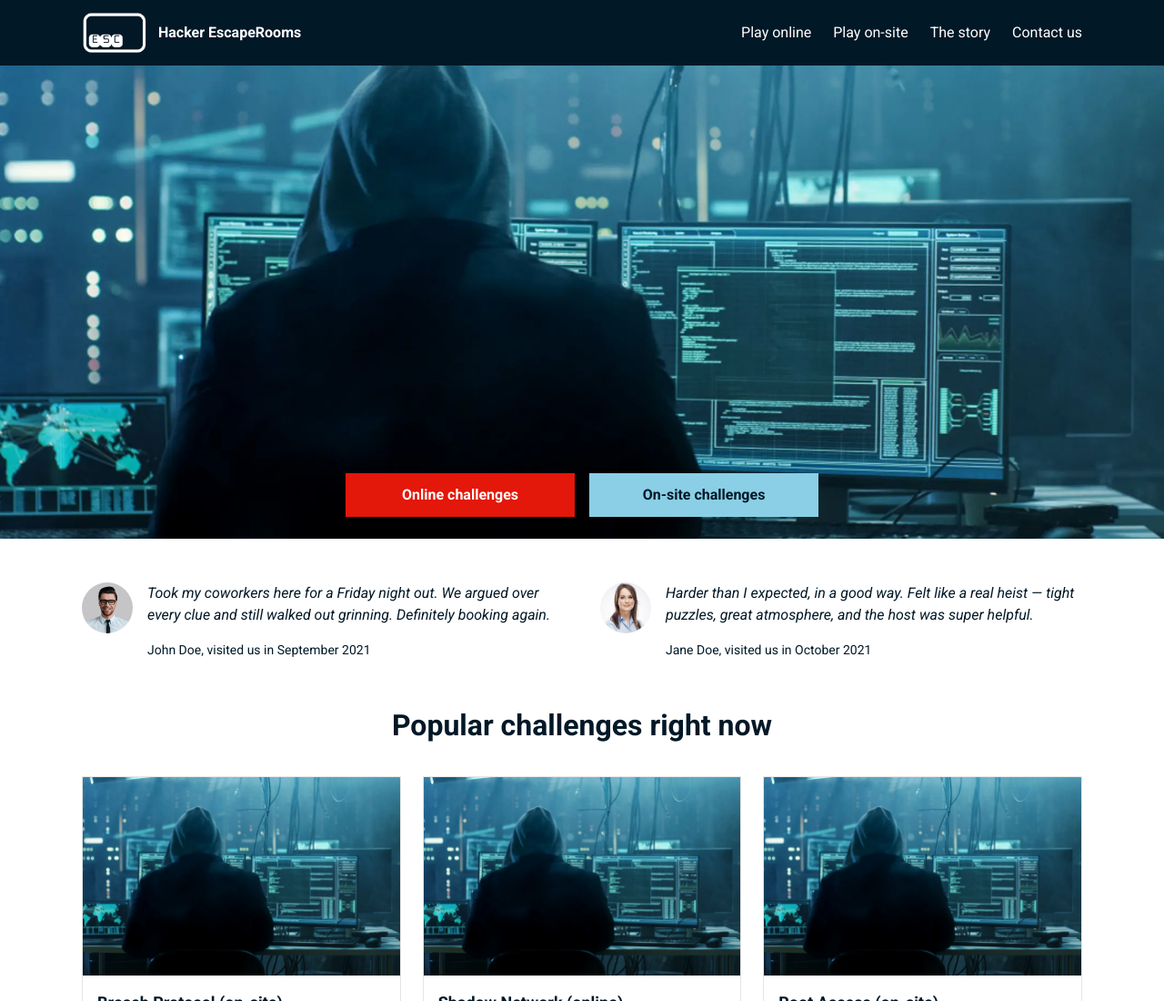
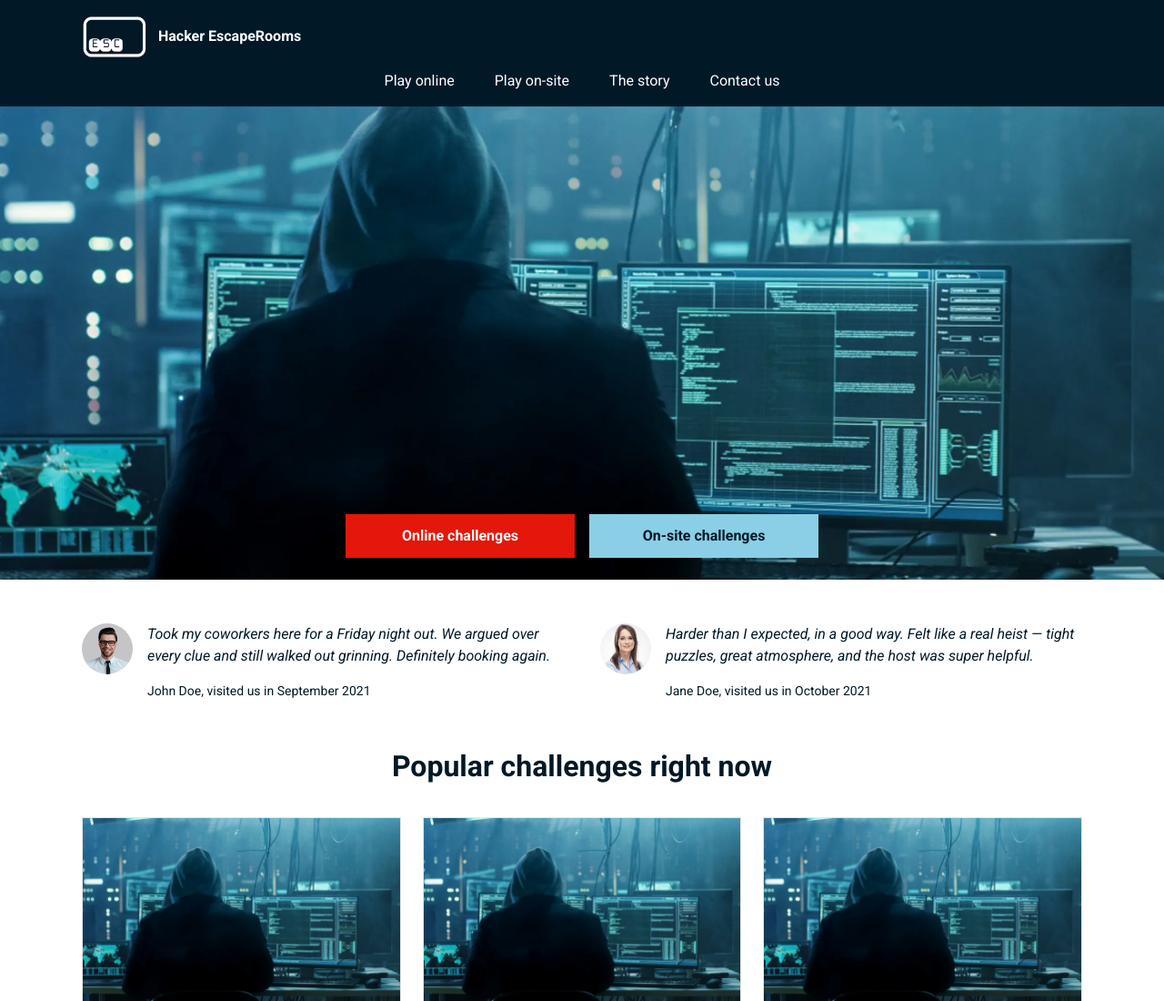
Before and after one commit to youssefAzroun/ESC, a plain HTML site: page index.html in a window 1280 px wide. Shown: the top 1100 px of the page at 91% size. Drawn offline with Linux system fonts and the light colour scheme.

Commit message:
Refactor CSS comments for clarity and consistency; update styles for header, hero, testimonials, and challenges sections to improve layout and responsiveness.

```diff
--- a/script.js
+++ b/script.js
@@ -1,7 +1,9 @@
+// mobile menu open / close
 (function () {
   const navToggle = document.querySelector(".nav-toggle");
   const primaryNav = document.querySelector(".primary-nav");
 
+  // nothing to do if the button isn't on the page
   if (!navToggle || !primaryNav) {
     return;
   }
@@ -11,23 +13,27 @@
     navToggle.setAttribute("aria-expanded", String(isOpen));
   }
 
+  // hamburger click
   navToggle.addEventListener("click", function () {
     const isOpen = navToggle.getAttribute("aria-expanded") === "true";
     setNavOpen(!isOpen);
   });
 
+  // close after picking a link
   primaryNav.querySelectorAll("a").forEach(function (link) {
     link.addEventListener("click", function () {
       setNavOpen(false);
     });
   });
 
+  // close with Escape
   document.addEventListener("keydown", function (event) {
     if (event.key === "Escape") {
       setNavOpen(false);
     }
   });
 
+  // if they resize back up to desktop, shut the menu
   window.addEventListener("resize", function () {
     if (window.matchMedia("(min-width: 769px)").matches) {
       setNavOpen(false);
--- a/style.css
+++ b/style.css
@@ -1,4 +1,4 @@
-/* Brand tokens from style guide */
+/* colors from the brand guide */
 :root {
   --color-red: #e3170a;
   --color-navy: #011827;
@@ -57,6 +57,7 @@ figure {
   margin: 0;
 }
 
+/* hide text visually but keep it for screen readers */
 .visually-hidden {
   position: absolute;
   width: 1px;
@@ -69,12 +70,13 @@ figure {
   border: 0;
 }
 
+/* keeps content from stretching too wide on big monitors */
 .container {
   width: min(100% - 2rem, var(--container-width));
   margin-inline: auto;
 }
 
-/* Temporary CSS image placeholders */
+/* leftover placeholder style, in case we need it again */
 .img-placeholder {
   background-color: var(--color-steel);
   background-image: repeating-linear-gradient(
@@ -86,7 +88,7 @@ figure {
   );
 }
 
-/* Buttons */
+/* button styles (red / blue / outline) */
 .btn {
   display: inline-flex;
   align-items: center;
@@ -148,7 +150,7 @@ figure {
   white-space: nowrap;
 }
 
-/* Header */
+/* header — logo on top, nav centered underneath */
 .site-header {
   position: sticky;
   top: 0;
@@ -159,16 +161,22 @@ figure {
 
 .header-inner {
   display: flex;
-  align-items: center;
-  justify-content: space-between;
-  gap: 1rem;
+  flex-direction: column;
+  align-items: flex-start;
+  gap: 0.75rem;
+  padding-block: 1rem;
   min-height: var(--header-height);
+}
+
+.primary-nav {
+  width: 100%;
 }
 
 .primary-nav ul {
   display: flex;
   flex-wrap: wrap;
-  gap: 1.5rem;
+  justify-content: center;
+  gap: 2.75rem; /* space between the nav links */
 }
 
 .primary-nav a {
@@ -206,7 +214,7 @@ figure {
   background: var(--color-white);
 }
 
-/* Hero */
+/* hero — buttons sit on top of the image on desktop */
 .hero {
   position: relative;
   background: var(--color-navy);
@@ -236,7 +244,7 @@ figure {
   flex: 1 1 200px;
 }
 
-/* Testimonials */
+/* customer quotes */
 .testimonials {
   padding: 3rem 0 2rem;
   background: var(--color-white);
@@ -277,7 +285,7 @@ figure {
   color: var(--color-text);
 }
 
-/* Challenges */
+/* popular rooms */
 .challenges {
   padding: 1rem 0 3.5rem;
   background: var(--color-white);
@@ -371,7 +379,7 @@ figure {
   min-width: 200px;
 }
 
-/* Story */
+/* dark "our story" band */
 .story {
   padding: 4rem 0;
   background: var(--color-navy);
@@ -389,7 +397,7 @@ figure {
   line-height: 1.7;
 }
 
-/* Feature blocks */
+/* alternating image / text sections */
 .feature {
   display: grid;
   grid-template-columns: repeat(2, minmax(0, 1fr));
@@ -429,7 +437,7 @@ figure {
   margin-top: 0.5rem;
 }
 
-/* Footer */
+/* page footer */
 .site-footer {
   padding: 3rem 0;
   background: var(--color-navy);
@@ -466,7 +474,7 @@ figure {
   font-size: 0.9375rem;
 }
 
-/* Focus styles */
+/* keyboard focus outline */
 a:focus-visible,
 .btn:focus-visible,
 .nav-toggle:focus-visible {
@@ -474,11 +482,12 @@ a:focus-visible,
   outline-offset: 3px;
 }
 
+/* brand name wraps on phones only */
 .brand-break {
   display: none;
 }
 
-/* Responsive */
+/* ----- smaller screens ----- */
 @media (max-width: 960px) {
   .challenge-grid {
     grid-template-columns: repeat(2, minmax(0, 1fr));
@@ -489,11 +498,13 @@ a:focus-visible,
   }
 }
 
+/* phone layout */
 @media (max-width: 768px) {
   .container {
     width: min(100% - 1.5rem, var(--container-width));
   }
 
+  /* hide desktop nav on mobile — links are in the footer */
   .nav-toggle {
     display: none;
   }
@@ -521,7 +532,7 @@ a:focus-visible,
     display: inline;
   }
 
-  /* Hero: image first, CTAs below (not overlaid) */
+  /* on phones the buttons go under the image instead of on top */
   .hero {
     background: var(--color-white);
   }
@@ -545,7 +556,7 @@ a:focus-visible,
     flex: none;
   }
 
-  /* Mobile CTA pattern: blue on-site button + online text link */
+  /* blue button on top, online as a plain link underneath */
   .cta-pair {
     display: flex;
     flex-direction: column;
@@ -578,7 +589,7 @@ a:focus-visible,
     text-decoration: underline;
   }
 
-  /* Single centered testimonial */
+  /* only show one review on small screens */
   .testimonials {
     padding: 2.5rem 0 2rem;
   }
@@ -620,7 +631,7 @@ a:focus-visible,
     font-size: 0.8125rem;
   }
 
-  /* Challenge cards as horizontal carousel */
+  /* swipe sideways through the room cards */
   .challenges {
     padding: 0.5rem 0 2.5rem;
     overflow: hidden;
```
Also changed, not shown: index.html (+10 -0 lines).
